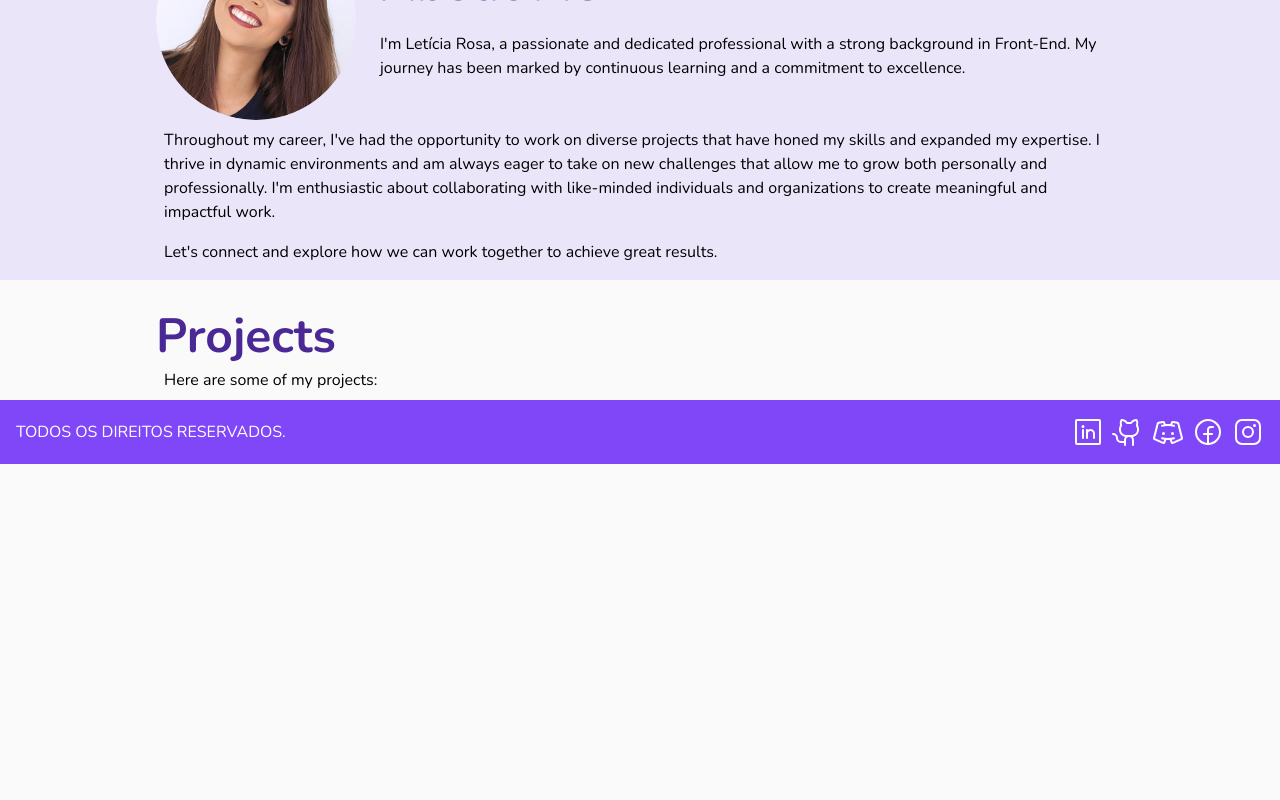
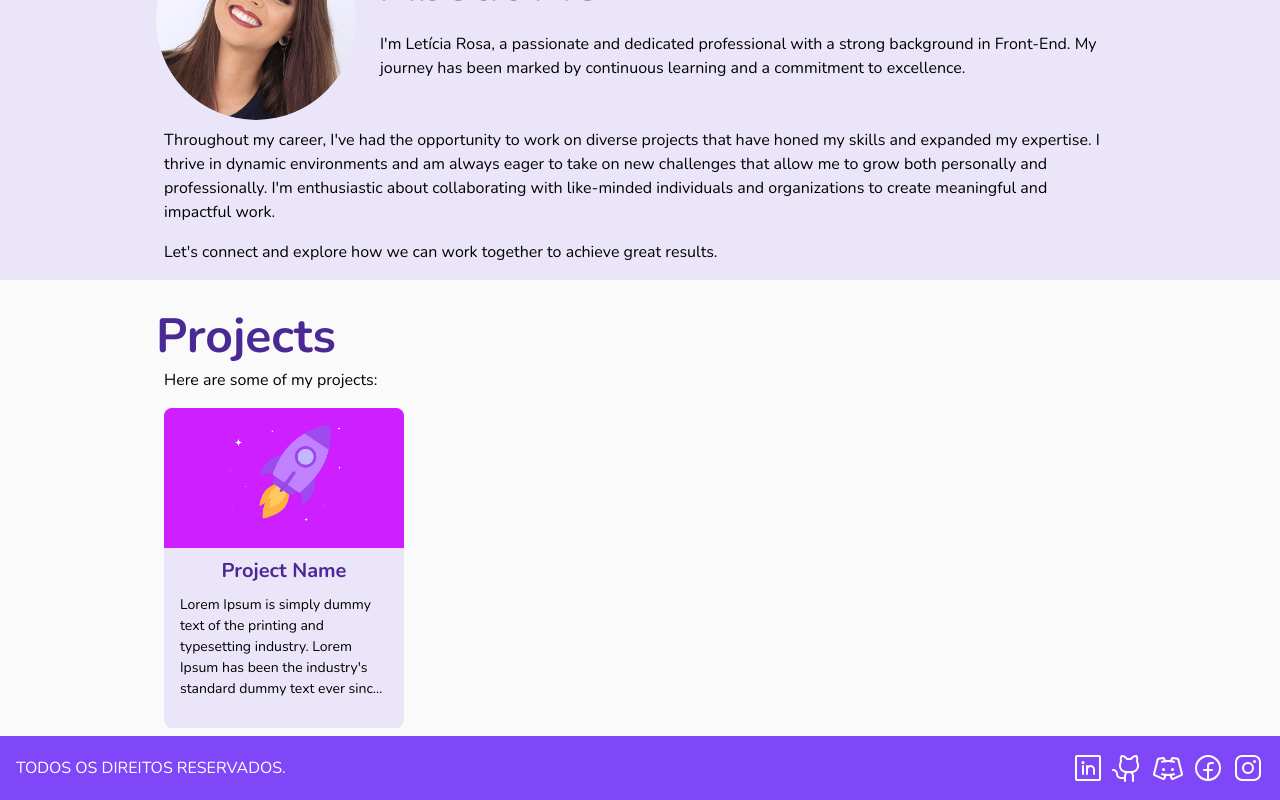
Before and after one commit to LeticiaRosa/leticiarosa.github.io, a React (Vite) app: page / in a window 1280 px wide. Shown: the part 408-1208 px from the top of the page. Before the commit the page ends 872 px from the top, so only its background shows below. Built offline with nearby package versions, Linux system fonts and the light colour scheme.

Commit message:
Card Projects

```diff
--- /dev/null
+++ b/src/components/Card-Projects.tsx
@@ -0,0 +1,17 @@
+import foguete from '../../public/images/foguete.png';
+
+export function CardProjects() {
+  return (
+    <div className="bg-purple-light flex h-80 w-60 flex-col items-center gap-2 rounded-lg">
+      <div className="bg-purple-pink flex h-35 w-full items-start justify-center rounded-lg rounded-b-none">
+        <div className="flex w-full items-center justify-center max-[300px]:hidden">
+          <img src={foguete} className="h-35 object-contain" alt="Foguete" />
+        </div>
+      </div>
+      <h1 className="text-purple-dark text-l font-bold">Project Name</h1>
+      <p className="text-s line-clamp-5 overflow-hidden px-4 text-ellipsis text-black">
+        Lorem Ipsum is simply dummy text of the printing and typesetting industry. Lorem Ipsum has been the industry's standard dummy text ever since the 1500s.
+      </p>
+    </div>
+  );
+}
--- a/src/components/Projects.tsx
+++ b/src/components/Projects.tsx
@@ -1,3 +1,5 @@
+import { CardProjects } from './Card-Projects';
+
 export function Projects() {
   return (
     <section className="flex h-full w-full flex-row items-center justify-center pt-8">
@@ -7,7 +9,7 @@ export function Projects() {
         </div>
         <div className="flex flex-col items-start justify-center gap-4 p-4 lg:p-2">
           <p className="text-s md:text-m text-black">Here are some of my projects:</p>
-          {/* Add your project cards or content here */}
+          <CardProjects />
         </div>
       </div>
     </section>
```
